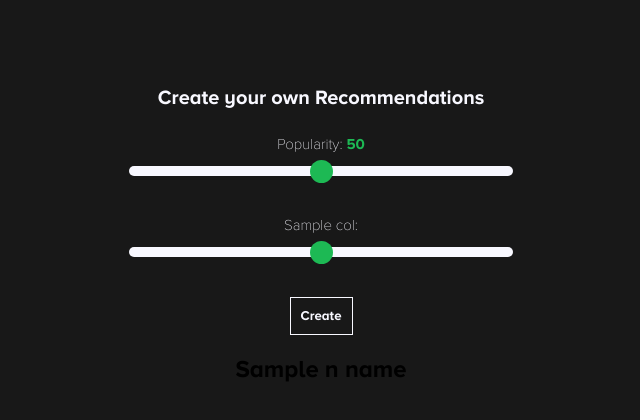
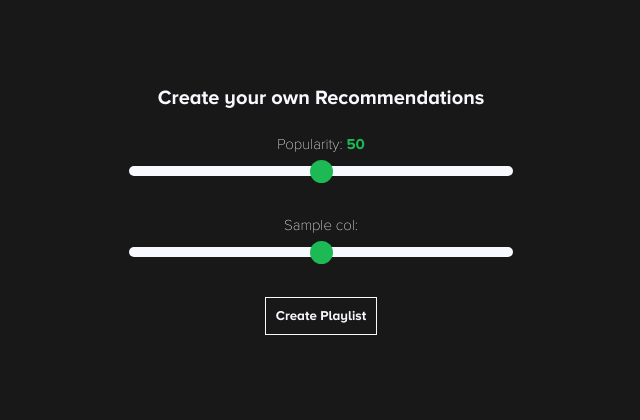
Before and after one commit to parth-p29/Diversify, a Flask app: template templates/recommendations.html in a window 1280 px wide. Shown: the part 287-707 px from the top of the page, without its empty margins (319-959 px from the left). Run offline with Flask 2, Linux system fonts and the light colour scheme; the template is opened without the code that fills it: most values are stand-ins (such as "Sample title", 1, 10 or a date in 2020).

Commit message:
creating new playlist works in spotify

```diff
--- a/app.py
+++ b/app.py
@@ -204,13 +204,15 @@ def new():
         user_inputed_audio_features = [float(request.form['Danceability']), float(request.form['Energy']), float(request.form['Acousticness']), float(request.form['Speechiness']), float(request.form['Valence']), float(request.form['Instrumentalness'])]
 
         more_tracks = api_client.get_track_recommendations(10, seeds, user_inputed_audio_features, user_inputed_popularity)
-        new_names = get_recommended_tracks_info['name']
-        new_ids = get_recommended_tracks_info['id']
-        new_images = get_recommended_tracks_info['image']
-        new_artists = get_recommended_tracks_info['trackartistname']
-        new_albums = get_recommended_tracks_info['trackalbumname']
+        new_names = more_tracks['name']
+        new_ids = more_tracks['id']
+        new_images = more_tracks['image']
+        new_artists = more_tracks['trackartistname']
+        new_albums = more_tracks['trackalbumname']
 
-        print(new_names)
+        get_new_playlist_id = api_client.create_new_playlist(user_id)['id']
+        print(create_playlist)
+
 
     return render_template('recommendations.html', t_names=track_names, cols=cols, t_ids=track_ids, t_images=track_image, t_artists=track_artists, t_albums=track_albums, a_names=artist_names, a_ids=artist_ids, a_images=artist_images, zip=zip)
 
--- a/dataclient.py
+++ b/dataclient.py
@@ -102,7 +102,6 @@ class DataClient():
 
         return round((occurence/50) * 100, 4)
 
-
     def get_recommendation_seeds(self):
 
         output_dict = lambda **data: data
@@ -113,7 +112,6 @@ class DataClient():
 
         return output_dict(track=random_track, artist=random_artist, genre=random_genre)
 
-
 #useful functions
 def get_user_top_data(data):
 
--- a/oauth.py
+++ b/oauth.py
@@ -8,14 +8,13 @@ class SpotifyOauthClient():
         self.CLIENT_ID = "58023d39e03146ae8b95a3443638037c"
         self.CLIENT_SECRET = "d5ab5a0d102b4c8c934a81acdc542e24"
         self.REDIRECT_URI = "http://localhost:5000/redirect/"
-        self.SCOPE = "user-top-read user-read-private user-follow-read playlist-read-private playlist-read-collaborative"
+        self.SCOPE = "user-top-read user-read-private user-follow-read playlist-read-private playlist-read-collaborative playlist-modify-public playlist-modify-private"
         self.OAUTH_AUTHORIZE_URL = "https://accounts.spotify.com/authorize"
         self.OAUTH_TOKEN_URL = "https://accounts.spotify.com/api/token"
 
     def get_auth_url(self):
 
         payload = {
-
             "client_id": self.CLIENT_ID,
             "response_type": "code",
             "redirect_uri": self.REDIRECT_URI,
@@ -44,7 +43,6 @@ class SpotifyOauthClient():
     def refresh_token(self, refresh_token):
 
         body = {
-
             "grant_type": "refresh_token",
             "refresh_token": refresh_token,
             "client_id": self.CLIENT_ID,
--- a/static/js/slider.js
+++ b/static/js/slider.js
@@ -13,6 +13,8 @@ var acous_output = document.getElementById("slider-value-Acousticness");
 var speech_output = document.getElementById("slider-value-Speechiness");
 var val_output = document.getElementById("slider-value-Valence");
 var instru_output = document.getElementById("slider-value-Instrumentalness");
+
+var button = document.getElementById('button');
 
 pop_output.innerHTML = pop_slider.value;
 dance_output.innerHTML = dance_slider.value;
@@ -49,3 +51,8 @@ val_slider.oninput = function() {
 instru_slider.oninput = function() {
     instru_output.innerHTML = this.value;
 }
+
+button.onclick = () => {
+
+    alert("A new playlist with the name of 'Recommendations' is created in your Spotify account with the new songs. Enjoy!")
+}
--- a/templates/recommendations.html
+++ b/templates/recommendations.html
@@ -74,19 +74,10 @@
                 {% endfor %}
 
                 <div class="submit">
-                    <input type="submit" name="slide-submit" value="Create">
+                    <input type="submit" id="button" name="slide-submit" value="Create Playlist">
                 </div>
 
             </form>
-
-            <div class="user-output">
-
-                {% for name in n_names %}
-                    <h2>{{name}}</h2>
-                {% endfor %}
-
-
-            </div>
 
             <script src="{{ url_for('static', filename='js/slider.js')}}"></script>
         </div>
```
Also changed, not shown: spotifyapiclient.py (+18 -16 lines).
